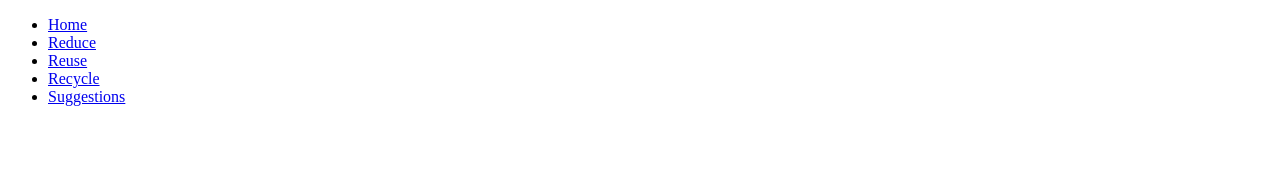
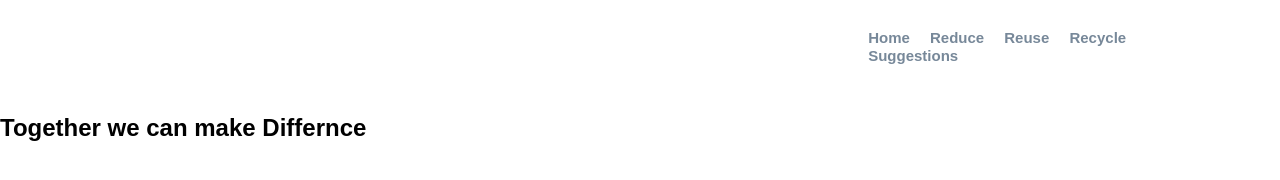
Before and after one commit to adam-worley/webtech-courseworkcode, a plain HTML site: page index.html in a window 1280 px wide. Drawn offline with Linux system fonts and the light colour scheme.

Commit message:
Updated Nav bar and css

```diff
--- a/css/main.css
+++ b/css/main.css
@@ -0,0 +1,40 @@
+#content {
+    font-family: sans-serif;
+    width: 100%;
+    margin: auto;
+    background-color: #ffffff;
+}
+
+nav ul li a{
+    color: lightslategray;
+    text-decoration: none;
+}
+nav ul li a:link{
+    color: none ;
+    text-decoration: none;
+}
+
+    nav ul li a:hover{
+        color:lightgreen;
+        text-decoration:none;
+}
+nav ul li a:active{
+    color: green;
+    text-decoration: none;
+}
+
+nav {
+    padding: 1% 1% 1% 1% ;
+}
+
+nav ul {
+    margin-left: 65%;
+    width: 25%;
+}
+
+nav ul li {
+    display: inline;
+    margin-right: 5%;
+    font-size: 15px;
+    font-weight: bold;
+}
--- a/index.html
+++ b/index.html
@@ -20,5 +20,8 @@
             </ul>
         </nav>
     </header>
+    <section id="Image header">
+        <h1>Together we can make Differnce</h1>
+    </section>
 </body>
 </html>
```
